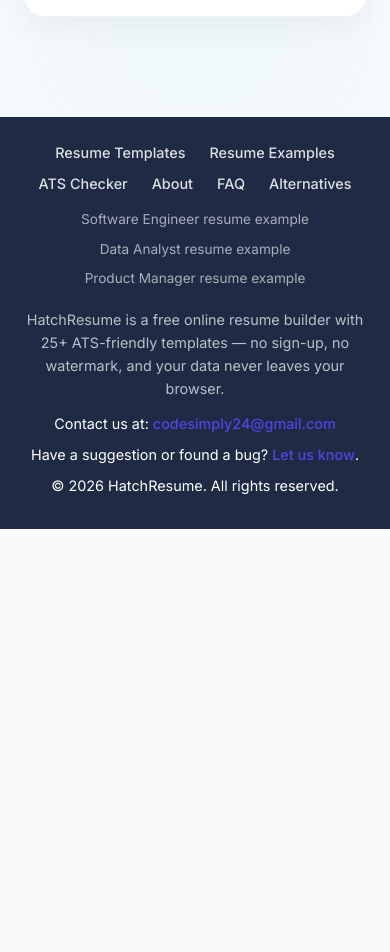
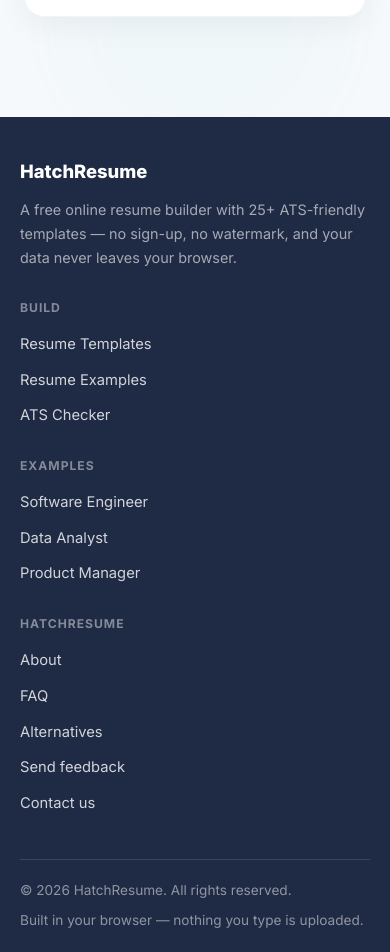
Before and after one commit to balagowda/ResumeBuilder, a React (Create React App) app: page / in a window 390 px wide. Shown: the part 7684-8636 px from the top of the page. Before the commit the page ends 8213 px from the top, so only its background shows below. Built offline with nearby package versions, Linux system fonts and the light colour scheme.

Commit message:
footer correction and seo improvement

```diff
--- a/src/App.css
+++ b/src/App.css
@@ -104,50 +104,84 @@ body {
 }
 
 /* Footer */
+/* Footer: a left-aligned brand block plus link columns, the arrangement people
+   are used to scanning. Everything used to be centred in one stack, which read
+   as an afterthought and gave the links no grouping. */
 .App-footer {
   background-color: var(--background-dark);
-  color: var(--white);
-  padding: 24px;
-  text-align: center;
+  color: rgba(255, 255, 255, 0.72);
+  padding: 56px 24px 24px;
+  text-align: left;
 }
 
-.App-footer p {
-  margin: 8px 0;
-  font-size: 0.9rem;
+.footer-inner {
+  max-width: 1200px;
+  margin: 0 auto;
 }
 
-.App-footer a {
-  color: var(--primary-color);
-  text-decoration: none;
-  font-weight: 500;
+.footer-grid {
+  display: grid;
+  grid-template-columns: 1.7fr repeat(3, minmax(0, 1fr));
+  gap: 40px;
 }
 
-.App-footer a:hover {
+.footer-logo {
+  font-size: 1.15rem;
+  font-weight: 800;
+  color: var(--white);
+  margin-bottom: 12px;
+}
+
+.footer-blurb {
+  max-width: 340px;
+  margin: 0;
+  font-size: 0.9rem;
+  line-height: 1.65;
+  color: rgba(255, 255, 255, 0.6);
+}
+
+.footer-col-title {
+  font-size: 0.76rem;
+  text-transform: uppercase;
+  letter-spacing: 0.08em;
+  font-weight: 700;
+  color: rgba(255, 255, 255, 0.45);
+  margin-bottom: 14px;
+}
+
+.footer-col ul {
+  list-style: none;
+  margin: 0;
+  padding: 0;
+  display: grid;
+  gap: 10px;
+}
+
+.footer-col a {
+  color: rgba(255, 255, 255, 0.8);
+  text-decoration: none;
+  font-size: 0.92rem;
+}
+
+.footer-col a:hover {
+  color: var(--white);
   text-decoration: underline;
 }
 
-.footer-nav {
+.footer-bottom {
   display: flex;
   flex-wrap: wrap;
-  justify-content: center;
+  justify-content: space-between;
   gap: 8px 24px;
-  margin-bottom: 14px;
-  font-size: 0.9rem;
+  margin-top: 44px;
+  padding-top: 20px;
+  border-top: 1px solid rgba(255, 255, 255, 0.12);
+  font-size: 0.85rem;
+  color: rgba(255, 255, 255, 0.5);
 }
 
-.footer-nav a {
-  color: rgba(255, 255, 255, 0.85);
-  font-weight: 500;
-}
-
-.footer-nav-secondary {
-  font-size: 0.85rem;
-  margin-bottom: 18px;
-}
-
-.footer-nav-secondary a {
-  color: rgba(255, 255, 255, 0.62);
-  font-weight: 400;
+.footer-bottom p {
+  margin: 0;
 }
 
 /* Route-level lazy loading placeholder. */
@@ -187,14 +221,6 @@ body {
   color: var(--white);
 }
 
-/* Scoped to .App-footer so it outweighs `.App-footer p`, which would
-   otherwise reset the auto side margins and pin the block to the left. */
-.App-footer .footer-blurb {
-  max-width: 620px;
-  margin: 0 auto 12px;
-  color: rgba(255, 255, 255, 0.7);
-}
-
 /* Responsive adjustments */
 @media (max-width: 768px) {
   .header-container {
@@ -208,6 +234,16 @@ body {
 
   .App-main {
     padding: 24px 16px;
+  }
+
+  .footer-grid {
+    grid-template-columns: 1fr 1fr;
+    gap: 32px;
+  }
+
+  /* The brand block spans the row above the link columns. */
+  .footer-brand {
+    grid-column: 1 / -1;
   }
 }
 
@@ -232,4 +268,17 @@ body {
   .logo {
     font-size: 1.25rem;
   }
+
+  .App-footer {
+    padding: 40px 20px 20px;
+  }
+
+  .footer-grid {
+    grid-template-columns: 1fr;
+    gap: 28px;
+  }
+
+  .footer-blurb {
+    max-width: none;
+  }
 }
--- a/src/App.js
+++ b/src/App.js
@@ -102,39 +102,57 @@ function App() {
       </main>
       {showFooter && (
         <footer className="App-footer">
-          <div className="footer-content">
+          <div className="footer-inner">
             {/* Every page links to the content pages: it is how crawlers find
                 them, and how the brand name gets repeated site-wide. */}
-            <nav className="footer-nav" aria-label="Footer">
-              <Link to="/templates">Resume Templates</Link>
-              <Link to="/examples">Resume Examples</Link>
-              <Link to="/ats-resume-checker">ATS Checker</Link>
-              {CONTENT_PAGES.map((page) => (
-                <Link key={page.path} to={page.path}>
-                  {page.navLabel}
-                </Link>
-              ))}
-            </nav>
-            <nav className="footer-nav footer-nav-secondary" aria-label="Resume examples">
-              {EXAMPLE_RESUMES.map((example) => (
-                <Link key={example.slug} to={`/examples/${example.slug}`}>
-                  {example.role} resume example
-                </Link>
-              ))}
-            </nav>
-            <p className="footer-blurb">
-              HatchResume is a free online resume builder with 25+ ATS-friendly
-              templates — no sign-up, no watermark, and your data never leaves
-              your browser.
-            </p>
-            <p>
-              Contact us at: <a href={`mailto:${SUPPORT_EMAIL}`}>{SUPPORT_EMAIL}</a>
-            </p>
-            <p>
-              Have a suggestion or found a bug?{' '}
-              <Link to="/#feedback">Let us know</Link>.
-            </p>
-            <p>&copy; 2026 HatchResume. All rights reserved.</p>
+            <div className="footer-grid">
+              <div className="footer-brand">
+                <div className="footer-logo">HatchResume</div>
+                <p className="footer-blurb">
+                  A free online resume builder with 25+ ATS-friendly templates —
+                  no sign-up, no watermark, and your data never leaves your
+                  browser.
+                </p>
+              </div>
+
+              <nav className="footer-col" aria-label="Build a resume">
+                <div className="footer-col-title">Build</div>
+                <ul>
+                  <li><Link to="/templates">Resume Templates</Link></li>
+                  <li><Link to="/examples">Resume Examples</Link></li>
+                  <li><Link to="/ats-resume-checker">ATS Checker</Link></li>
+                </ul>
+              </nav>
+
+              <nav className="footer-col" aria-label="Resume examples by job title">
+                <div className="footer-col-title">Examples</div>
+                <ul>
+                  {EXAMPLE_RESUMES.map((example) => (
+                    <li key={example.slug}>
+                      <Link to={`/examples/${example.slug}`}>{example.role}</Link>
+                    </li>
+                  ))}
+                </ul>
+              </nav>
+
+              <nav className="footer-col" aria-label="About HatchResume">
+                <div className="footer-col-title">HatchResume</div>
+                <ul>
+                  {CONTENT_PAGES.map((page) => (
+                    <li key={page.path}>
+                      <Link to={page.path}>{page.navLabel}</Link>
+                    </li>
+                  ))}
+                  <li><Link to="/#feedback">Send feedback</Link></li>
+                  <li><a href={`mailto:${SUPPORT_EMAIL}`}>Contact us</a></li>
+                </ul>
+              </nav>
+            </div>
+
+            <div className="footer-bottom">
+              <p>&copy; 2026 HatchResume. All rights reserved.</p>
+              <p>Built in your browser — nothing you type is uploaded.</p>
+            </div>
           </div>
         </footer>
       )}
--- a/src/seo/exampleResumes.mjs
+++ b/src/seo/exampleResumes.mjs
@@ -30,6 +30,10 @@ export const EXAMPLE_RESUMES = [
     slug: 'software-engineer',
     role: 'Software Engineer',
     year: '2026',
+    // Dates the example page reports in its Article markup, and what the
+    // sitemap uses for this URL. Bump "updated" when the resume text changes.
+    published: '2026-07-31',
+    updated: '2026-07-31',
     navLabel: 'Software engineer',
     templateId: 6,
     templateNote: 'FAANG Engineer — the single-column layout big-tech recruiters expect',
@@ -95,6 +99,10 @@ export const EXAMPLE_RESUMES = [
     slug: 'data-analyst',
     role: 'Data Analyst',
     year: '2026',
+    // Dates the example page reports in its Article markup, and what the
+    // sitemap uses for this URL. Bump "updated" when the resume text changes.
+    published: '2026-07-31',
+    updated: '2026-07-31',
     navLabel: 'Data analyst',
     templateId: 7,
     templateNote: 'ATS Pro Plain — plain headings that survive any parser',
@@ -160,6 +168,10 @@ export const EXAMPLE_RESUMES = [
     slug: 'product-manager',
     role: 'Product Manager',
     year: '2026',
+    // Dates the example page reports in its Article markup, and what the
+    // sitemap uses for this URL. Bump "updated" when the resume text changes.
+    published: '2026-07-31',
+    updated: '2026-07-31',
     navLabel: 'Product manager',
     templateId: 1,
     templateNote: 'Professional Executive — clean and conservative, reads well in any industry',
--- a/src/seo/pageMeta.mjs
+++ b/src/seo/pageMeta.mjs
@@ -6,6 +6,16 @@
 // same function.
 
 export const BRAND = 'HatchResume';
+
+/**
+ * When the site's copy last changed, as YYYY-MM-DD.
+ *
+ * Bump this when you edit page text — it is what the sitemap reports as
+ * `lastmod` for pages that do not carry their own date. Deliberately not the
+ * build date: stamping every URL as modified on every deploy tells search
+ * engines nothing, and they learn to discount it.
+ */
+export const CONTENT_UPDATED = '2026-07-31';
 
 export const templatePageMeta = (template) => ({
   title: `${template.name} Resume Template — Free Download | ${BRAND}`,
```
Also changed, not shown: scripts/seo-postbuild.js (+112 -39 lines), 2 other files (tests, documents, lock files or other folders).
